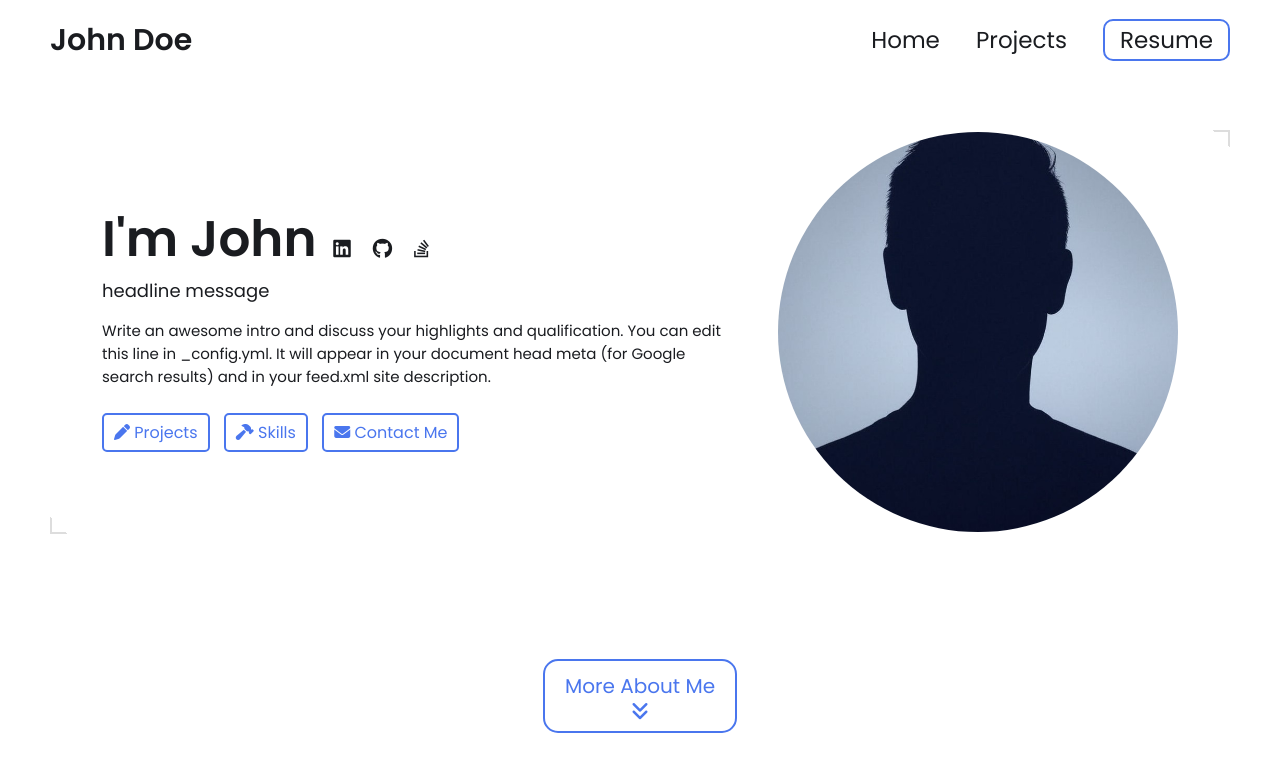
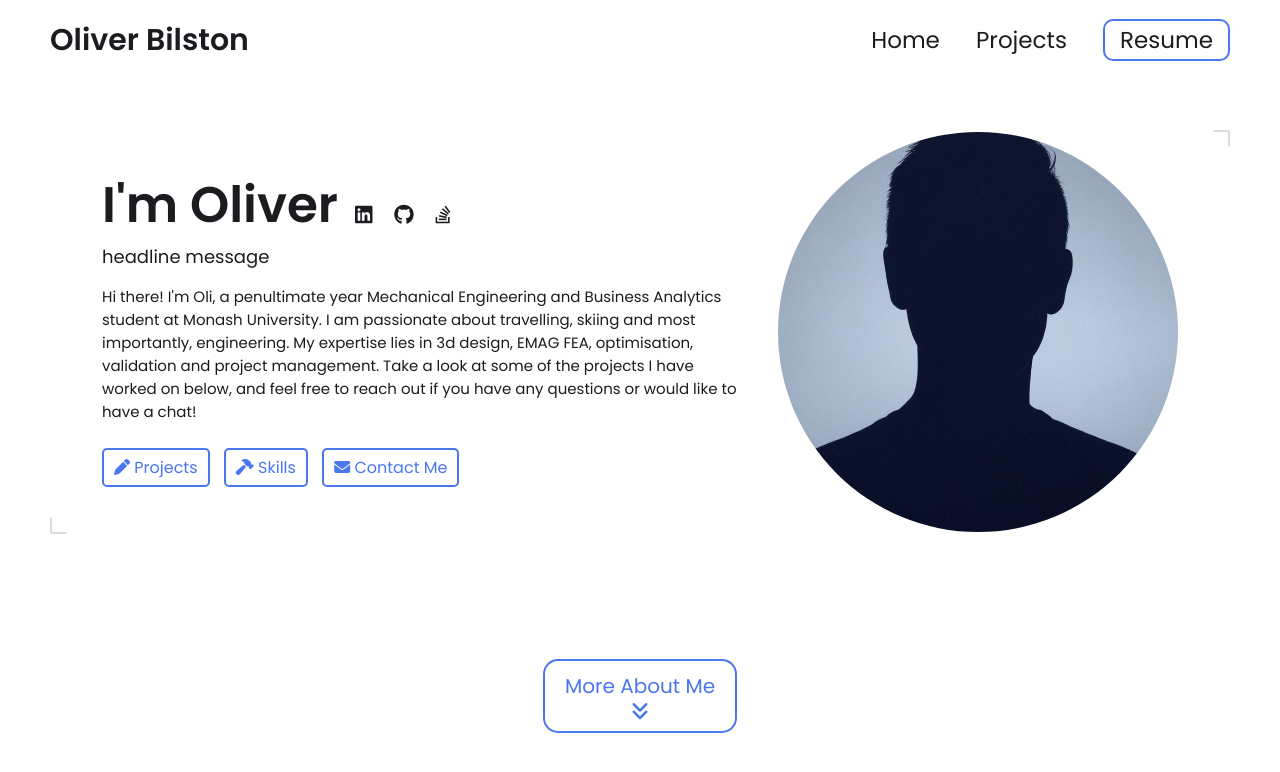
Before and after one commit to obil0001/obil0001.github.io, a Jekyll site: the page built from index.html, in a window 1280 px wide and 900 px high. Shown: the top 772 px of the window. Built offline with Jekyll 4.4.1, drawn with Linux system fonts in a browser that asks for light colours.

Commit message:
Initial Commit for testing site

```diff
--- a/_config.yml
+++ b/_config.yml
@@ -7,17 +7,19 @@
 
 # Main Page Setup
 
-title: John Doe's Portfolio # This is what shows up in the tab of the browser
+title: Oliver Bilston's Portfolio # This is what shows up in the tab of the browser
 
 
 
 # Hero Section
-name: John Doe
+name: Oliver Bilston
 headline: headline message
 description: >- # dont remove this line. this will ignore all new lines until the next section
-  Write an awesome intro and discuss your highlights and qualification. You can edit this
-  line in _config.yml. It will appear in your document head meta (for
-  Google search results) and in your feed.xml site description.
+  Hi there! I'm Oli, a penultimate year Mechanical Engineering and Business Analytics student at Monash University.
+  I am passionate about travelling, skiing and most importantly, engineering.
+  My expertise lies in 3d design, EMAG FEA, optimisation, validation and project management.
+  Take a look at some of the projects I have worked on below, and feel free to reach out if you have any questions or would like to have a chat!
+
 
 # Place your profile image in /assets/images/profile-image/folder and edit the file name
 profile_image: ./assets/images/profile-image/avatar.jpeg
```
